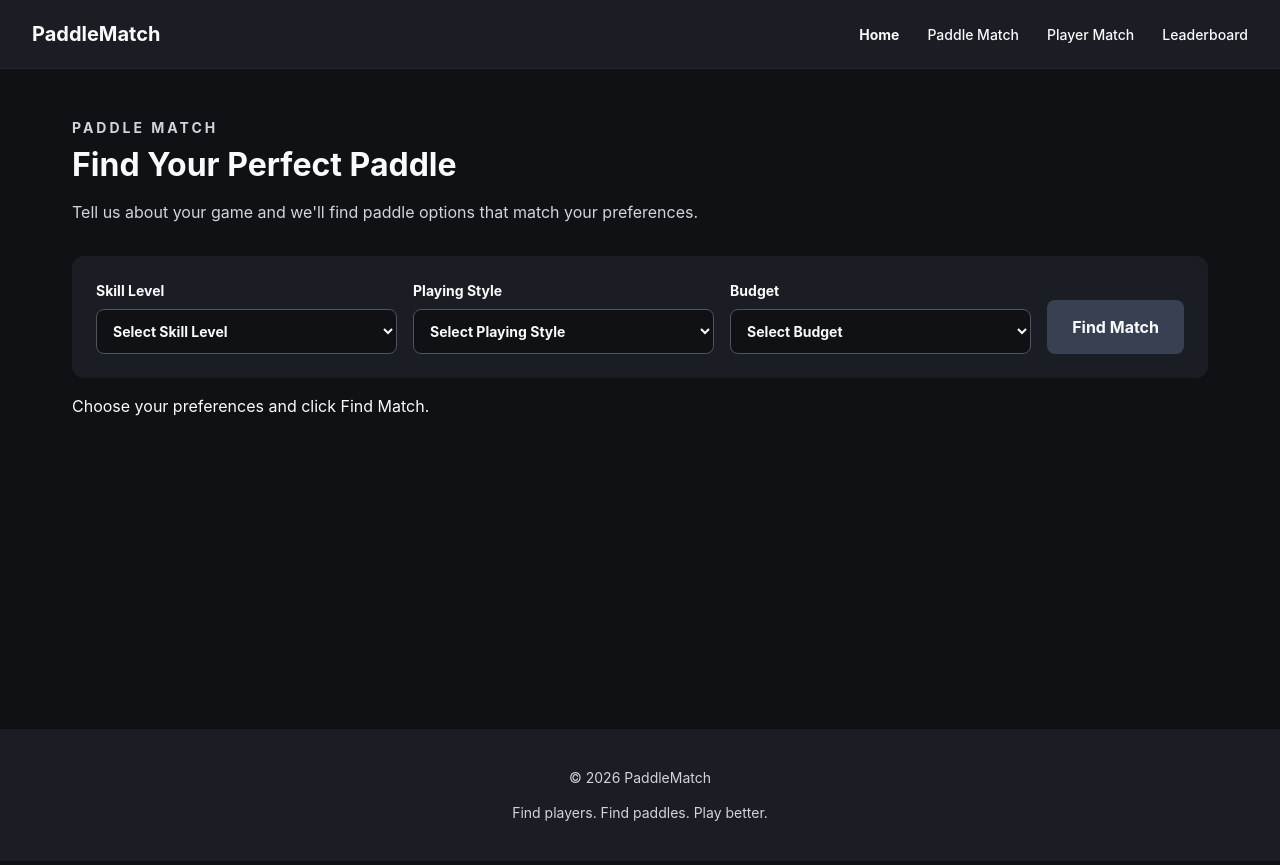
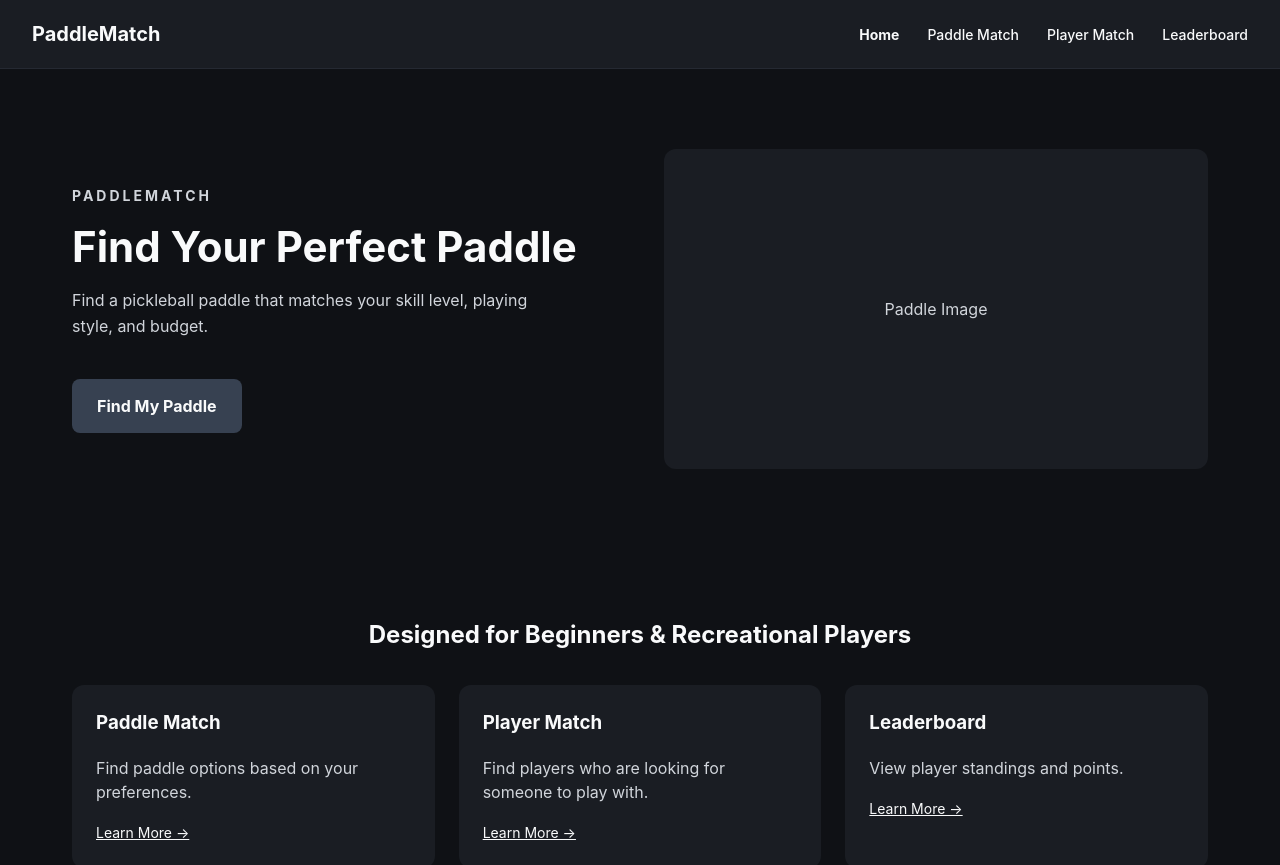
Before and after one commit to Ryence07/final-project-template, a React (Vite) app in the folder client/: page / in a window 1280 px wide. Shown: the top 865 px of the page. Built offline with nearby package versions, Linux system fonts and the light colour scheme.

Commit message:
Fix GitHub Pages routing

```diff
--- a/client/src/App.jsx
+++ b/client/src/App.jsx
@@ -10,12 +10,11 @@ import PlayerMatch from './pages/PlayerMatch'
 
 function App() {
   return (
-    <BrowserRouter>
+    <BrowserRouter basename={import.meta.env.BASE_URL}>
       <Header />
 
       <Routes>
-        <Route path="/" element={<PaddleMatch />} />
-        <Route path="/home" element={<Home />} />
+        <Route path="/" element={<Home />} />
         <Route path="/paddles" element={<PaddleMatch />} />
         <Route path="/players" element={<PlayerMatch />} />
         <Route path="/leaderboard" element={<Leaderboard />} />
```
